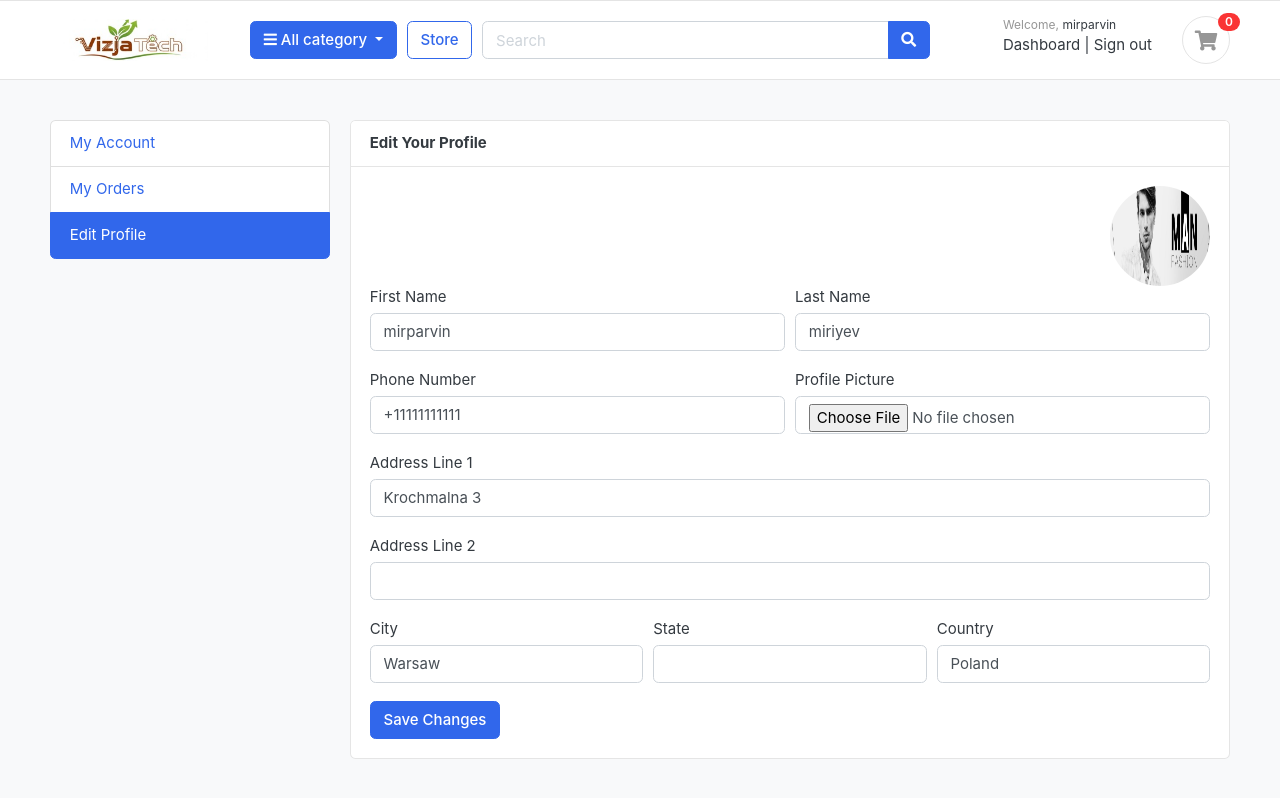
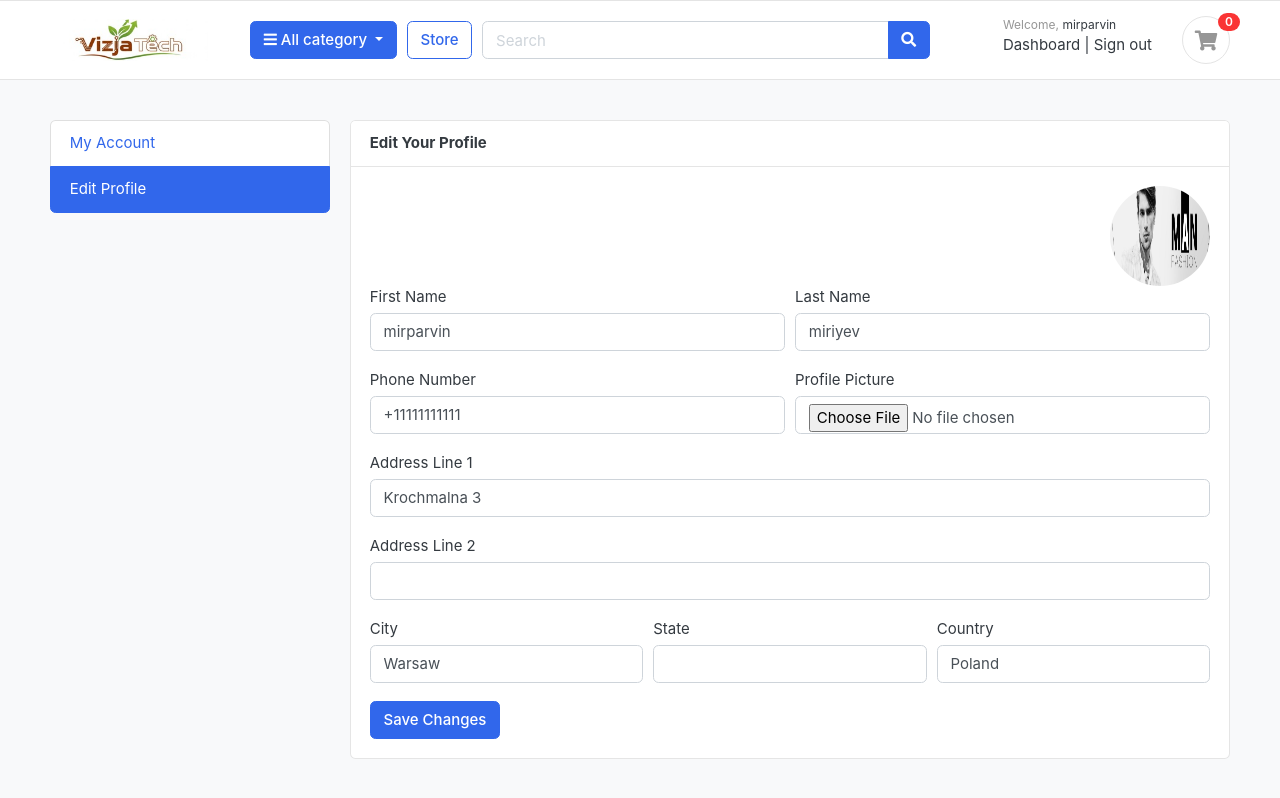
Before and after one commit to Miriyev41/IT---Projeect-E-commerce-, a Django app: page /accounts/edit_profile/ in a window 1280 px wide. Shown: the top 798 px of the page. Run offline with Django 5.2, Linux system fonts and the light colour scheme; a user stored in the database is signed in; data comes from the database, SQL or seed files in the repository; both versions use the stored data as it was after the commit; some libraries are stand-ins or nearby versions; some web fonts are replaced.

Commit message:
added requirements

```diff
--- /dev/null
+++ b/requirements.txt
@@ -0,0 +1,5 @@
+asgiref==3.11.0
+Django==6.0.1
+pillow==12.1.0
+sqlparse==0.5.5
+tzdata==2025.3
--- a/templates/accounts/edit_profile.html
+++ b/templates/accounts/edit_profile.html
@@ -7,7 +7,6 @@
             <aside class="col-md-3">
                 <ul class="list-group">
                     <a class="list-group-item" href="{% url 'dashboard' %}"> My Account </a>
-                    <a class="list-group-item" href="#"> My Orders </a>
                     <a class="list-group-item active" href="{% url 'edit_profile' %}"> Edit Profile </a>
                 </ul>
             </aside>
```
Also changed, not shown: README.md (added), db.sqlite3, 1 other file.
